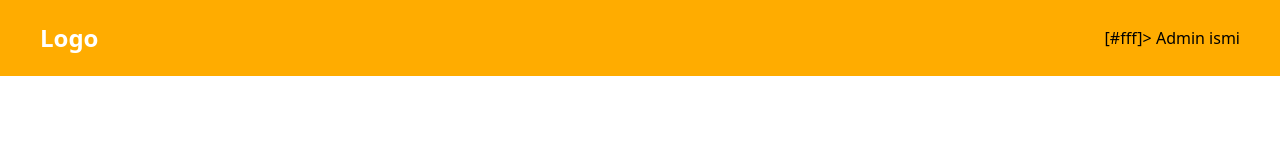
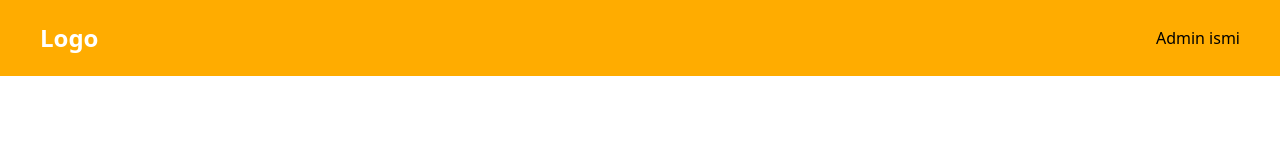
Before and after one commit to humoyunmirzo-frontend/login, a React (Create React App) app: page / in a window 1280 px wide. Shown: the top 160 px of the page. Built offline with nearby package versions, Linux system fonts and the light colour scheme; sample sign-in values are in the browser's storage.

Commit message:
Update index.js

```diff
--- a/src/Containers/Header/index.js
+++ b/src/Containers/Header/index.js
@@ -12,7 +12,7 @@ export default function Header() {
                 </Link>
             </Slide>
 
-            <Slide direction='right' triggerOnce>[#fff]>
+            <Slide direction='right' triggerOnce>
             Admin ismi
             </Slide>
         </header>
```
